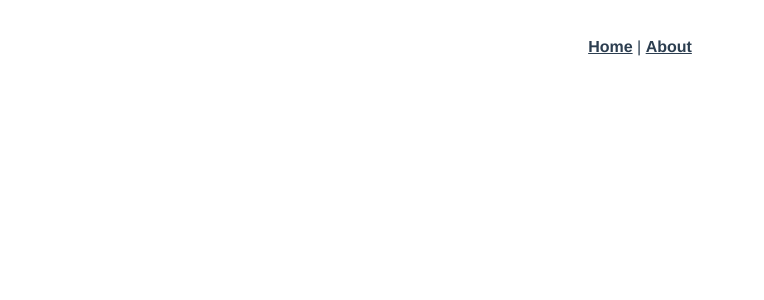
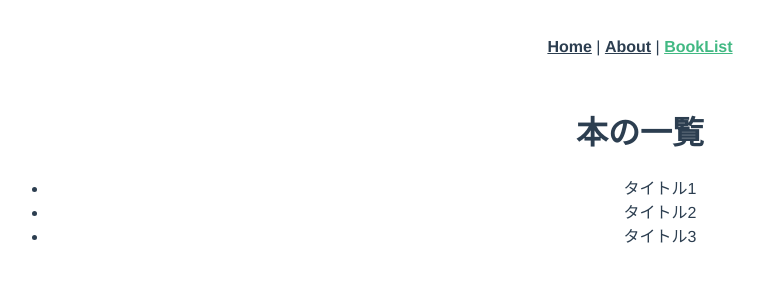
Before and after one commit to batablo/test, a Vue app: page /book in a window 1280 px wide. Shown: the top 300 px of the page, without its empty margins (0-764 px from the left). Built offline with nearby package versions, Linux system fonts and the light colour scheme.

Commit message:
add: 動的パラメータの実装

```diff
--- a/src/App.vue
+++ b/src/App.vue
@@ -3,7 +3,8 @@
     <div id="nav">
       <router-link to="/">Home</router-link> |
       <!-- <router-link to="/about" tag="button">About</router-link> -->
-      <router-link to="/about">About</router-link>
+      <router-link to="/about">About</router-link> |
+      <router-link to="/book">BookList</router-link>
     </div>
     <router-view />
   </div>
--- /dev/null
+++ b/src/components/BookDetail.vue
@@ -0,0 +1,36 @@
+<template>
+  <div>
+    <p>本の詳細</p>
+    <p>タイトル: {{ title }}</p>
+    <p>本の内容: {{ content }}</p>
+    {{ books[bookIndex].title }}
+  </div>
+</template>
+
+<script>
+export default {
+  name: 'BookDetail',
+  props: {
+    id: Number,
+    title: String,
+    content: String,
+  },
+  data() {
+    return {
+      bookIndex: this.$route.params.id - 1,
+      books: [
+        { id: 1, title: 'タイトル1', content: '本の内容1' },
+        { id: 2, title: 'タイトル2', content: '本の内容2' },
+        { id: 3, title: 'タイトル3', content: '本の内容3' },
+      ],
+    };
+  },
+  created() {
+    if (this.$route.params.id > this.books.length) {
+      this.$router.push('/book');
+    }
+  },
+};
+</script>
+
+<style></style>
--- a/src/router/index.js
+++ b/src/router/index.js
@@ -1,6 +1,8 @@
 import Vue from 'vue';
 import VueRouter from 'vue-router';
 import Home from '../views/Home.vue';
+import BookList from '@/views/BookList.vue';
+import BookDetail from '@/components/BookDetail.vue';
 
 /**
  * Vueのプラグインインストール
@@ -23,6 +25,22 @@ const routes = [
     component: () =>
       import(/* webpackChunkName: "about" */ '../views/About.vue'),
   },
+  {
+    path: '/book',
+    name: 'BookList',
+    component: BookList,
+  },
+  {
+    path: '/book/:id',
+    name: 'Book',
+    component: BookDetail,
+    props: (route) => ({
+      // Stringで返ってくる可能性があるのでキャスト
+      id: Number(route.params.id),
+      title: route.params.title,
+      content: route.params.content,
+    }),
+  },
 ];
 
 const router = new VueRouter({
--- /dev/null
+++ b/src/views/BookList.vue
@@ -0,0 +1,41 @@
+<template>
+  <div>
+    <h1>本の一覧</h1>
+    <ul>
+      <li v-for="book in books" :key="book.id" @click="showBookDetail(book.id)">
+        {{ book.title }}
+      </li>
+    </ul>
+  </div>
+</template>
+
+<script>
+export default {
+  name: 'BookList',
+  data() {
+    return {
+      bookIndex: -1,
+      books: [
+        { id: 1, title: 'タイトル1', content: '本の内容1' },
+        { id: 2, title: 'タイトル2', content: '本の内容2' },
+        { id: 3, title: 'タイトル3', content: '本の内容3' },
+      ],
+    };
+  },
+  methods: {
+    showBookDetail(id) {
+      this.bookIndex = id - 1;
+      this.$router.push({
+        name: 'Book',
+        params: {
+          id: this.books[this.bookIndex].id,
+          title: this.books[this.bookIndex].title,
+          content: this.books[this.bookIndex].content,
+        },
+      });
+    },
+  },
+};
+</script>
+
+<style></style>
--- a/vue.config.js
+++ b/vue.config.js
@@ -1,6 +1,6 @@
 module.exports = {
   // distのhtmlファイル内のパス設定(初期は'/')
-  publicPath: '',
+  // publicPath: '',
   css: {
     loaderOptions: {
       scss: {
```
